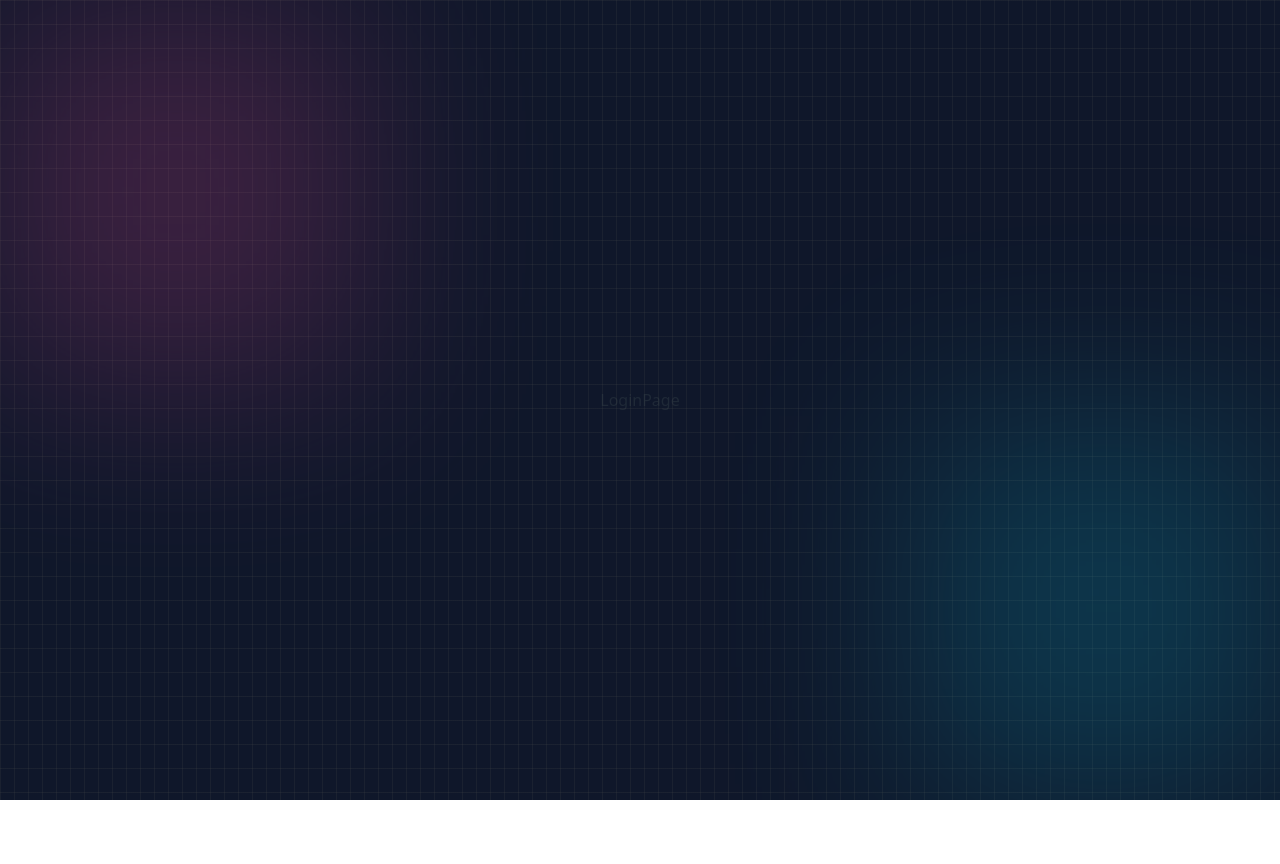
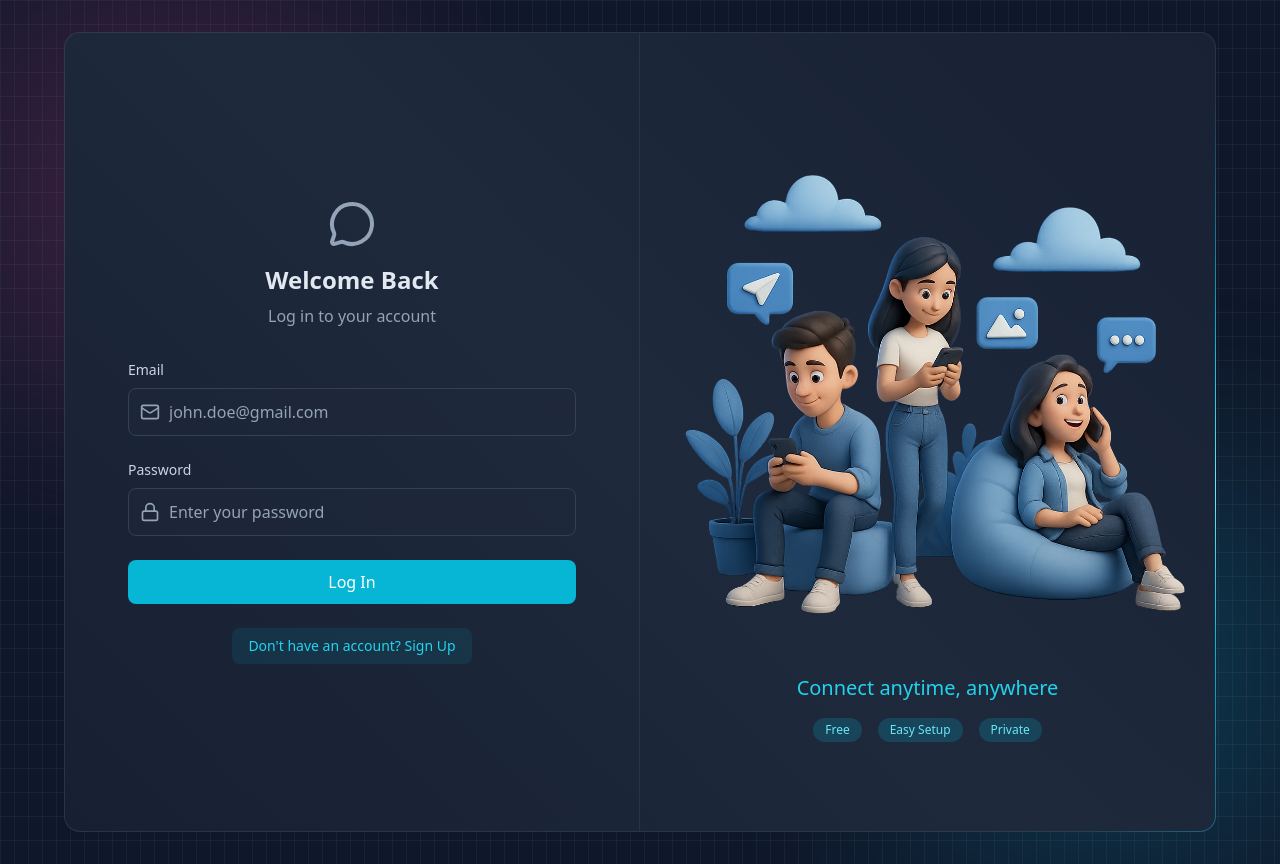
Before and after one commit to JeonMaps/chatify, a React app in the folder frontend/: page /login in a window 1280 px wide. Before the commit the page ends 800 px from the top, so only its background shows below. Built offline with nearby package versions, Linux system fonts and the light colour scheme; no server answers; the HTML template or start-up script is replaced by a standard one.

Commit message:
login and logout implemented

```diff
--- a/frontend/src/pages/ChatPage.jsx
+++ b/frontend/src/pages/ChatPage.jsx
@@ -1,9 +1,14 @@
-import React from 'react'
+import React from "react";
+import { useAuthStore } from "../store/useAuthStore.js";
 
 function ChatPage() {
+  const { logout } = useAuthStore();
   return (
-    <div>ChatPage</div>
-  )
+    <div className="z-10">
+      ChatPage
+      <button onClick={logout}>logout</button>
+    </div>
+  );
 }
 
-export default ChatPage
+export default ChatPage;
--- a/frontend/src/pages/LoginPage.jsx
+++ b/frontend/src/pages/LoginPage.jsx
@@ -1,9 +1,107 @@
-import React from 'react'
+import React from "react";
+import { useAuthStore } from "../store/useAuthStore.js";
+import BorderAnimatedContainer from "../components/BorderAnimatedContainer.jsx";
+import { MessageCircleIcon, LockIcon, MailIcon, LoaderIcon } from "lucide-react";
+import { Link } from "react-router";
 
 function LoginPage() {
+  const [formData, setFormData] = React.useState({ email: "", password: "" });
+    const { login, isLoggingIn } = useAuthStore();
+
+    const handleSubmit = (e) => {
+      e.preventDefault();
+
+      login(formData);
+    };
+
   return (
-    <div>LoginPage</div>
-  )
+    <div className="w-full flex items-center justify-center p-4 bg-slate-900">
+      <div className="relative w-full max-w-6xl md:h-[800px] h-[650px]">
+        <BorderAnimatedContainer>
+          <div className="w-full flex flex-col md:flex-row">
+            {/* FORM COLUMN - LEFT SIDE */}
+            <div className="md:w-1/2 p-8 flex items-center justify-center md:border-r border-slate-600/30">
+              <div className="w-full max-w-md">
+                {/* HEADING TEXT */}
+                <div className="text-center mb-8">
+                  <MessageCircleIcon className="w-12 h-12 mx-auto text-slate-400 mb-4" />
+                  <h2 className="text-2xl font-bold text-slate-200 mb-2">Welcome Back</h2>
+                  <p className="text-slate-400">Log in to your account</p>
+                </div>
+
+                {/* LOGIN FORM */}
+                <form onSubmit={handleSubmit} className="space-y-6">
+
+                  {/* EMAIL INPUT*/}
+                  <div>
+                    <label className="auth-input-label">Email</label>
+                    <div className="relative">
+                      <MailIcon className="auth-input-icon" />
+                      <input
+                        type="text"
+                        value={formData.email}
+                        onChange={(e) => setFormData({ ...formData, email: e.target.value })}
+                        className="input"
+                        placeholder="john.doe@gmail.com"
+                      />
+                    </div>
+                  </div>
+
+                  {/* PASSWORD INPUT */}
+                  <div>
+                    <label className="auth-input-label">Password</label>
+                    <div className="relative">
+                      <LockIcon className="auth-input-icon" />
+
+                      <input
+                        type="password"
+                        value={formData.password}
+                        onChange={(e) => setFormData({ ...formData, password: e.target.value })}
+                        className="input"
+                        placeholder="Enter your password"
+                      />
+                    </div>
+                  </div>
+
+                  {/* SUBMIT BUTTON */}
+                  <button className="auth-btn" type="submit" disabled={isLoggingIn}>
+                    {isLoggingIn ? (
+                      <LoaderIcon className="w-full h-5 mx-auto animate-spin text-center" />
+                    ) : (
+                      "Log In"
+                    )}
+                  </button>
+
+                  {/* REDIRECT LINK */}
+                  <div className="mt-6 text-center">
+                    <Link to="/signup" className="auth-link">
+                      Don't have an account? Sign Up
+                    </Link>
+                  </div>
+                </form>
+              </div>
+            </div>
+
+            {/* FORM ILLUSTRATION - RIGHT SIDE */}
+            <div className="hidden md:w-1/2 md:flex items-center justify-center p-6 bg-gradient-to-bl from-slate-800/20 to-transparent">
+              <div>
+                <img src="/login.png" alt="People using mobile devices" className="w-full h-auto object-contain" />
+                <div className="mt-6 text-center">
+                  <h3 className="text-xl font-medium text-cyan-400">Connect anytime, anywhere</h3>
+
+                  <div className="mt-4 flex justify-center gap-4">
+                    <span className="auth-badge">Free</span>
+                    <span className="auth-badge">Easy Setup</span>
+                    <span className="auth-badge">Private</span>
+                  </div>
+                </div>
+              </div>
+            </div>
+          </div>
+        </BorderAnimatedContainer>
+      </div>
+    </div>
+  );
 }
 
-export default LoginPage
+export default LoginPage;
--- a/frontend/src/store/useAuthStore.js
+++ b/frontend/src/store/useAuthStore.js
@@ -6,6 +6,7 @@ export const useAuthStore = create((set) => ({
   authUser: null,
   isCheckingAuth: true,
   isSigningUp: false,
+  isLoggingIn: false,
 
   checkAuth: async () => {
     try {
@@ -32,4 +33,30 @@ export const useAuthStore = create((set) => ({
       set({ isSigningUp: false });
     }
   },
+
+  login: async (data) => {
+    set({ isLoggingIn: true });
+    try {
+      const res = await axiosInstance.post("/auth/login", data);
+      set({ authUser: res.data });
+
+      toast.success("Account created successfully!");
+    } catch (error) {
+      toast.error(error.response?.data?.message || "Error occurred during login.");
+    } finally {
+      set({ isLoggingIn: false });
+    }
+  },
+
+  logout: async () => {
+    try {
+      await axiosInstance.post("/auth/logout");
+      set({ authUser: null });
+
+      toast.success("Logged out successfully!");
+    } catch (error) {
+      toast.error(error.response?.data?.message || "Error occurred during logout.");
+    }
+  },
+
 }));
```
